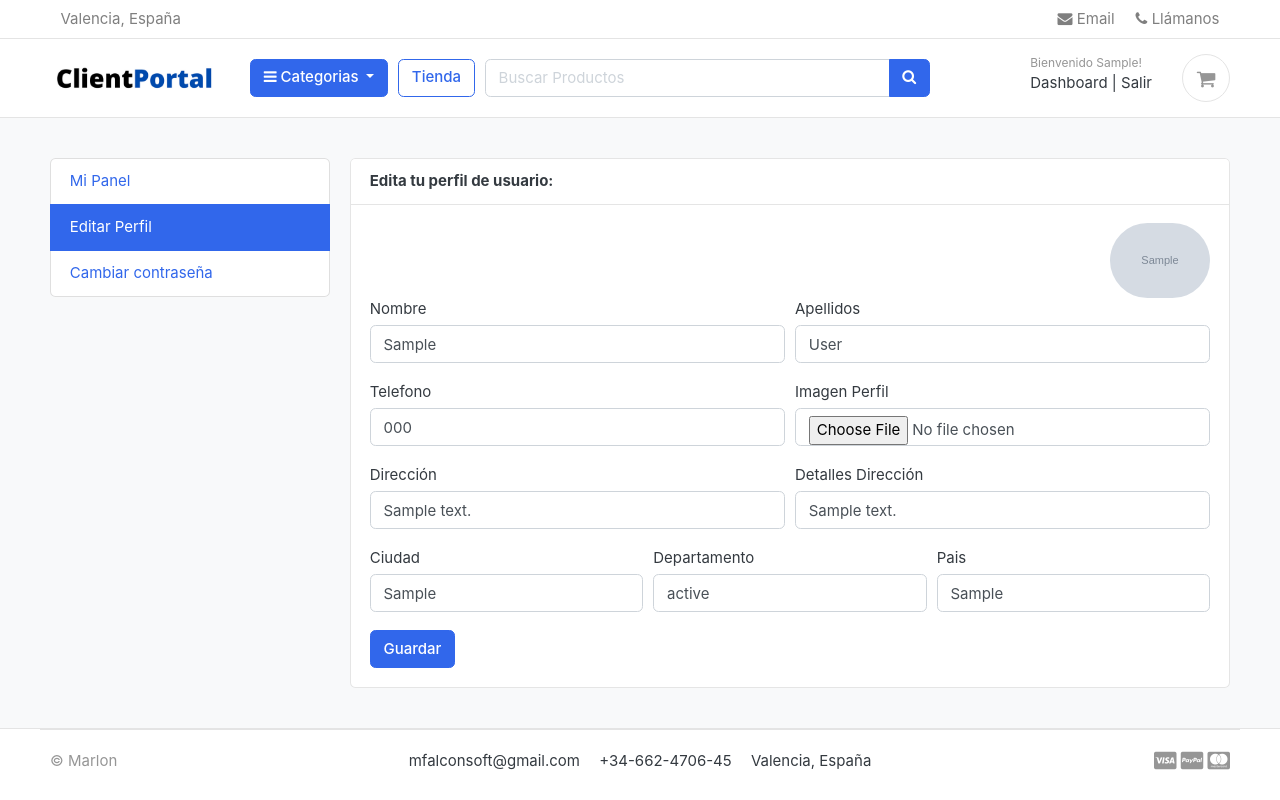
After one commit to falconsoft3d/clientportal, a Django app: page /accounts/edit_profile/ in a window 1280 px wide. The commit adds this page. Run offline with Django 3.2, Linux system fonts and the light colour scheme; a user stored in the database is signed in; tables that the repository leaves empty hold one stand-in row (values such as "Sample post"); grey boxes marked "Sample" are stand-in pictures; parts of the project's set-up code (start-up, migrations or seed data) failed here and were passed over; some web fonts are replaced.

Commit message:
Editar Perfil

```diff
--- a/accounts/urls.py
+++ b/accounts/urls.py
@@ -7,5 +7,6 @@ urlpatterns = [
     path('login/', views.login, name='login'),
     path('forgotpassword/', views.forgotpassword, name='forgotpassword'),
     path('logout/', views.logout, name='logout'),
+    path('edit_profile/', views.edit_profile, name='edit_profile'),
     path('change_password/', views.change_password, name='change_password'),
 ]
--- a/accounts/views.py
+++ b/accounts/views.py
@@ -20,14 +20,18 @@ import requests
 def dashboard(request):
     # orders = Order.objects.order_by('created_at').filter(user_id=request.user.id, is_ordered=True)
     # orders_count = orders.count()
-    # userprofile = UserProfile.objects.get(user_id = request.user.id)
+    userprofile = UserProfile.objects.get(user_id = request.user.id)
     # context = {
     #     'orders' : orders,
     #     'orders_count' : orders_count,
     #     'userprofile' : userprofile,
     # }
 
-    return render(request, 'accounts/dashboard.html')
+    context = {
+        'userprofile' : userprofile,
+    }
+
+    return render(request, 'accounts/dashboard.html', context)
 
 
 def login(request):
@@ -171,3 +175,30 @@ def change_password(request):
             return redirect('change_password')
 
     return render(request, 'accounts/change_password.html')
+
+
+@login_required
+def edit_profile(request):
+    userprofile = get_object_or_404(UserProfile, user=request.user)
+    # Actualizar o crear perfil
+    if request.method == 'POST':
+        user_form = UserForm(request.POST, instance=request.user)
+        profile_form = UserProfileForm(request.POST, request.FILES, instance=userprofile)
+        if user_form.is_valid and profile_form.is_valid():
+            user_form.save()
+            profile_form.save()
+            messages.success(request, 'Su información fue guardada con exito')
+            return redirect('edit_profile')
+
+    else:
+        user_form = UserForm(instance=request.user)
+        profile_form = UserProfileForm(instance=userprofile)
+
+
+    context = {
+        'user_form' : user_form,
+        'profile_form' :  profile_form,
+        'userprofile' : userprofile
+    }
+
+    return render(request, 'accounts/edit_profile.html', context)
--- a/templates/accounts/change_password.html
+++ b/templates/accounts/change_password.html
@@ -30,21 +30,21 @@
 
 
 							<div class="form-group">
-								<label for="">Password Actual</label>
+								<label for="">Contraseña Actual</label>
 								<input type="password" name="current_password"
                                         class="form-control"
                                         required
                                         placeholder="Password Actual">
 							</div>
                             <div class="form-group">
-								<label for="">Nuevo Password</label>
+								<label for="">Nueva Contraseña</label>
 								<input type="password" name="new_password"
                                         class="form-control"
                                         required
                                         placeholder="Nuevo Password">
 							</div>
 							<div class="form-group">
-								<label for="">Repite el nuevo Password</label>
+								<label for="">Repite la nueva Contraseña</label>
 								<input type="password" name="confirm_password"
                                         class="form-control"
                                         required
--- /dev/null
+++ b/templates/accounts/edit_profile.html
@@ -0,0 +1,95 @@
+{% extends 'base.html' %}
+{% load static %}
+
+
+{%  block content %}
+
+<!-- ========================= SECTION CONTENT ========================= -->
+<section class="section-conten padding-y bg">
+
+    {% include 'includes/alert.html'  %}
+
+<div class="container">
+	<div class="row">
+
+	{% include 'includes/dashboard_sidebar.html' %}
+
+	<main class="col-md-9">
+		<article class="card">
+		<header class="card-header">
+			<strong class="d-inline-block mr-3"> Edita tu perfil de usuario:  </strong>
+		</header>
+		<div class="card-body">
+			<div class="text-right">
+                <img src={{userprofile.profile_picture.url}} alt="Imagen de Perfil" width="100" style="border-radius:50px">
+            </div>
+
+			<div class="row">
+				<div class="col-md-12">
+					<form class="" action="{% url 'edit_profile' %}" method="post" enctype="multipart/form-data">
+
+						{% csrf_token %}
+						<div class="form-row">
+							<div class="form-group col-md-6">
+								<label for="">Nombre</label>
+								{{ user_form.first_name }}
+							</div>
+							<div class="form-group col-md-6">
+								<label for="">Apellidos</label>
+								{{ user_form.last_name }}
+							</div>
+						</div>
+
+						<div class="form-row">
+							<div class="form-group col-md-6">
+								<label for="">Telefono</label>
+								{{ user_form.phone_number }}
+							</div>
+							<div class="form-group col-md-6">
+								<label for="">Imagen Perfil</label>
+								{{ profile_form.profile_picture }}
+							</div>
+						</div>
+
+						<div class="form-row">
+							<div class="form-group col-md-6">
+								<label for="">Dirección</label>
+								{{ profile_form.address_line_1 }}
+							</div>
+							<div class="form-group col-md-6">
+								<label for="">Detalles Dirección</label>
+								{{ profile_form.address_line_2 }}
+							</div>
+						</div>
+
+						<div class="form-row">
+							<div class="form-group col-md-4">
+								<label for="">Ciudad</label>
+								{{ profile_form.city }}
+							</div>
+							<div class="form-group col-md-4">
+								<label for="">Departamento</label>
+								{{ profile_form.state }}
+							</div>
+							<div class="form-group col-md-4">
+								<label for="">Pais</label>
+								{{ profile_form.country }}
+							</div>
+						</div>
+
+						<input type="submit" name="" value="Guardar" class="btn btn-primary">
+
+
+					</form>
+				</div>
+			<div>
+		</div> <!-- card-body .// -->
+
+		</article> <!-- order-group.// -->
+	</main>
+</div> <!-- row.// -->
+</div>
+
+
+</section>
+{% endblock %}
--- a/templates/includes/dashboard_sidebar.html
+++ b/templates/includes/dashboard_sidebar.html
@@ -3,8 +3,8 @@
     <ul class="list-group">
         <a class="list-group-item {% if '/accounts/' == request.path %} active {% endif %}" href="{% url 'dashboard' %}"> Mi Panel </a>
         {% comment %}
-        <a class="list-group-item {% if '/my_orders/' in request.path %} active {% endif %}" href="{% url 'my_orders' %}"> Mis Ordenes </a>
-        <a class="list-group-item {% if '/edit_profile/' in request.path %} active {% endif %}" href="{% url 'edit_profile' %}"> Editar Perfil </a>{% endcomment %}
+        <a class="list-group-item {% if '/my_orders/' in request.path %} active {% endif %}" href="{% url 'my_orders' %}"> Mis Ordenes </a>{% endcomment %}
+        <a class="list-group-item {% if '/edit_profile/' in request.path %} active {% endif %}" href="{% url 'edit_profile' %}"> Editar Perfil </a>
         <a class="list-group-item {% if '/change_password/' in request.path %} active {% endif %}" href="{% url 'change_password' %}" href="#"> Cambiar contraseña </a>
     </ul>
     <br>
```
